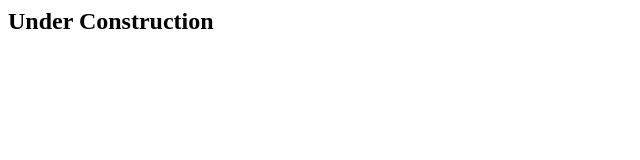
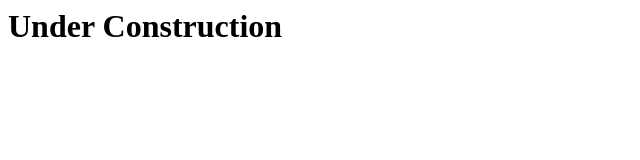
Before and after one commit to wongapp/wongapp.github.io, a plain HTML site: page index.html in a window 1280 px wide. Shown: the whole page, without its empty margins (0-640 px from the left). Drawn offline with Linux system fonts and the light colour scheme.

Commit message:
another update

```diff
--- a/index.html
+++ b/index.html
@@ -1 +1 @@
-<html><h2>Under Construction</h2></html>
+<html><h1>Under Construction</h1></html>
```
